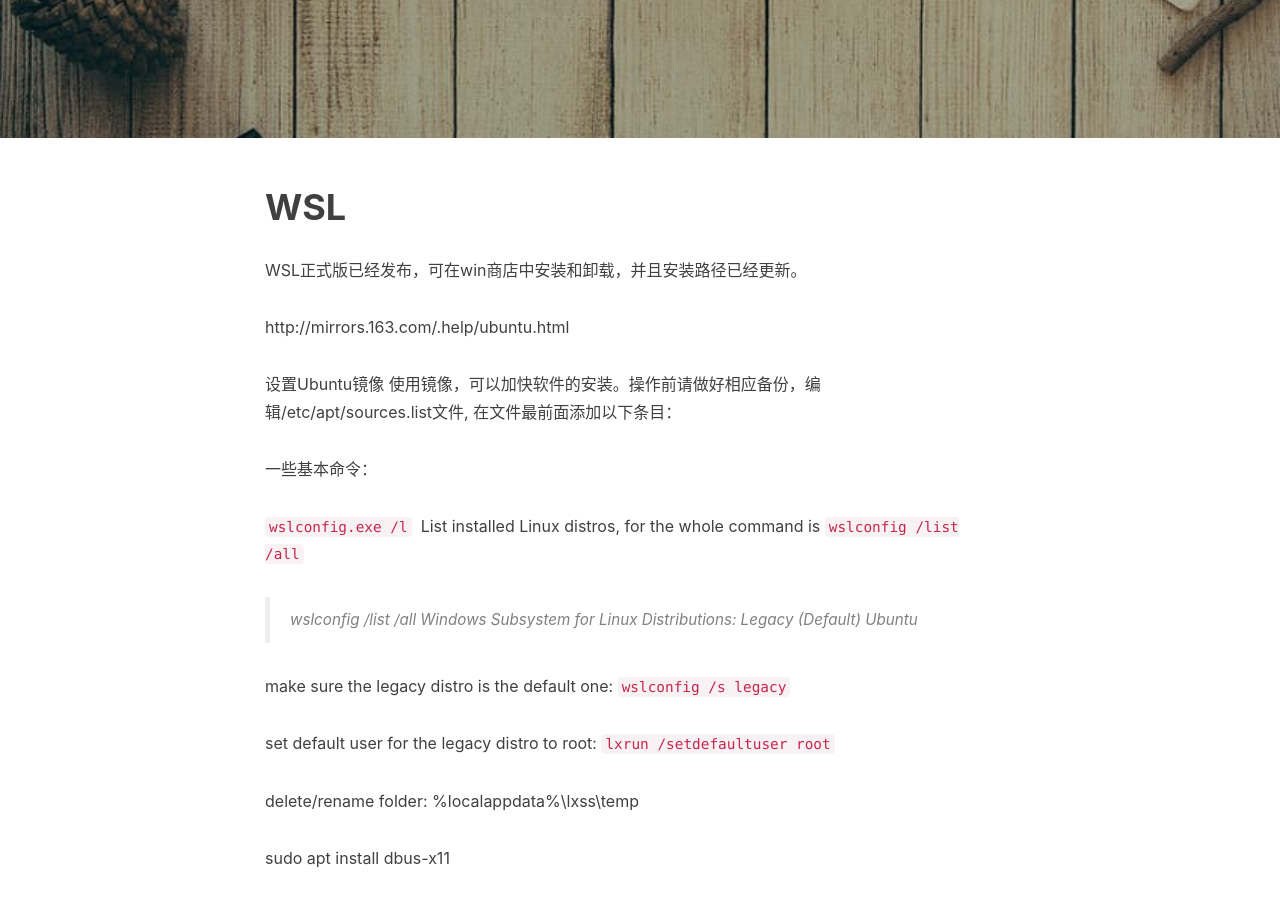
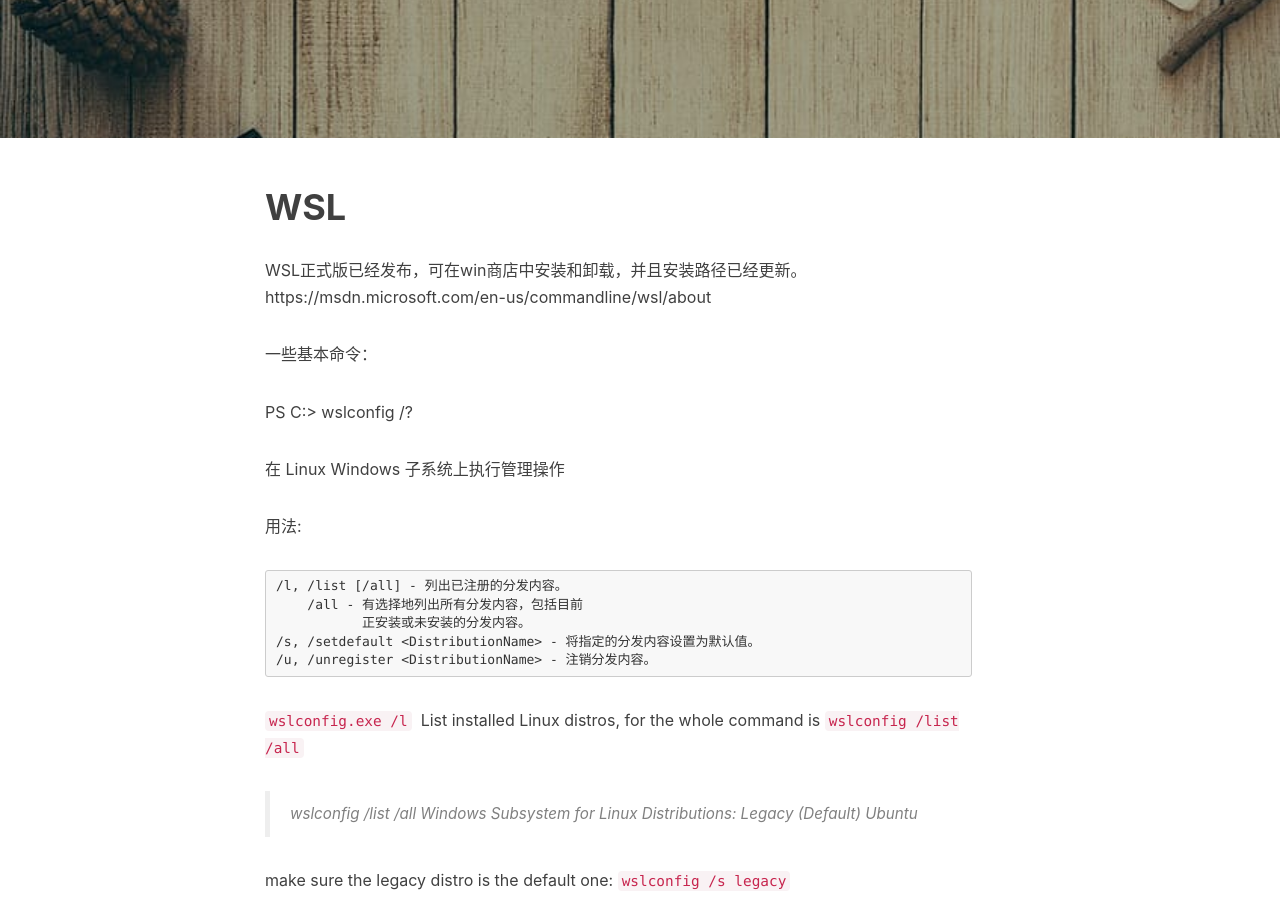
Before and after one commit to NablaCFD/NablaCFD.github.io, a Jekyll site: the page built from _posts/2017-11-02-WSL相关.md, in a window 1280 px wide and 900 px high, scrolled down 285 px. Built offline with Jekyll 4.4.1, drawn with Linux system fonts in a browser that asks for light colours; nearby versions of some CDN libraries; our own code applies the rules of GitHub Pages for plain Markdown files; comment, search, counter and statistics services are not loaded.

Commit message:
Update 2017-11-02-WSL相关.md

```diff
--- a/_posts/2017-11-02-WSL相关.md
+++ b/_posts/2017-11-02-WSL相关.md
@@ -2,14 +2,23 @@ WSL
 ============================
 
 WSL正式版已经发布，可在win商店中安装和卸载，并且安装路径已经更新。
+https://msdn.microsoft.com/en-us/commandline/wsl/about
 
-http://mirrors.163.com/.help/ubuntu.html
+一些基本命令：
 
-设置Ubuntu镜像
-使用镜像，可以加快软件的安装。操作前请做好相应备份，编辑/etc/apt/sources.list文件, 在文件最前面添加以下条目：
+PS C:\> wslconfig /?
+
+在 Linux Windows 子系统上执行管理操作
 
 
-一些基本命令：
+用法:
+
+    /l, /list [/all] - 列出已注册的分发内容。
+        /all - 有选择地列出所有分发内容，包括目前
+               正安装或未安装的分发内容。
+    /s, /setdefault <DistributionName> - 将指定的分发内容设置为默认值。
+    /u, /unregister <DistributionName> - 注销分发内容。
+
 
 `wslconfig.exe /l`  List installed Linux distros, for the whole command is `wslconfig /list /all`
 >wslconfig /list /all
```
